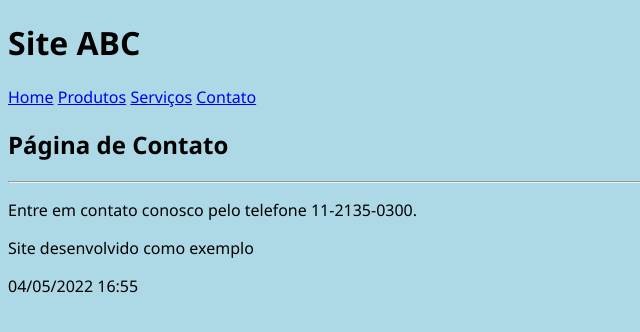
After one commit to tiagoprogwebt22/progweb-php, a PHP site: page /contato.php in a window 1280 px wide. The commit adds this page. Shown: the top 332 px of the page, without its empty margins (0-640 px from the left). Run offline with PHP 8.4, Linux system fonts and the light colour scheme.

Commit message:
Correção do exercício 4

```diff
--- /dev/null
+++ b/site/contato.php
@@ -0,0 +1,5 @@
+<?php require "includes/cabecalho.php" ?>
+        <h2>Página de Contato</h2>
+        <hr>
+        <p>Entre em contato conosco pelo telefone 11-2135-0300.</p>
+<?php require "includes/rodape.php" ?>
--- a/site/includes/cabecalho.php
+++ b/site/includes/cabecalho.php
@@ -1,10 +1,20 @@
+<?php
+$pagina = basename($_SERVER['PHP_SELF']);
+
+switch($pagina){
+    case 'index.php': $titulo = "Página Inicial"; break;
+    case 'produtos.php': $titulo = "Produtos"; break;
+    case 'servicos.php': $titulo = "Serviços"; break;
+    default: $titulo = "Contato"; break;
+}
+?>
 <!DOCTYPE html>
 <html lang="pt-br">
 <head>
     <meta charset="UTF-8">
     <meta http-equiv="X-UA-Compatible" content="IE=edge">
     <meta name="viewport" content="width=device-width, initial-scale=1.0">
-    <title>Site ABC</title>
+    <title> <?=$titulo?> - Site ABC</title>
     <link rel="stylesheet" href="css/estilos.css">
 </head>
 <body>
@@ -14,6 +24,7 @@
             <a href="index.php">Home</a>
             <a href="produtos.php">Produtos</a>
             <a href="servicos.php">Serviços</a>
+            <a href="contato.php">Contato</a>
         </nav>
     </header>
 
--- a/site/includes/rodape.php
+++ b/site/includes/rodape.php
@@ -2,6 +2,11 @@
 
     <footer>
         <p>Site desenvolvido como exemplo</p>
+        <?php
+        date_default_timezone_set("America/Sao_Paulo");
+        $data = date("d/m/Y H:i");
+        ?>
+        <p> <?=$data?> </p>
     </footer>
 
     </body>
```
